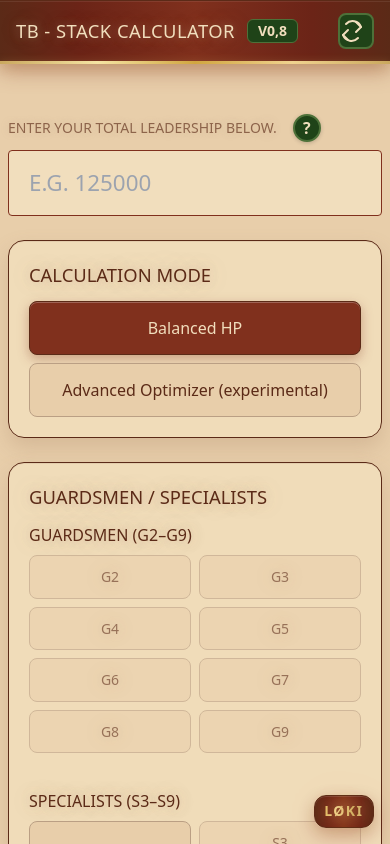
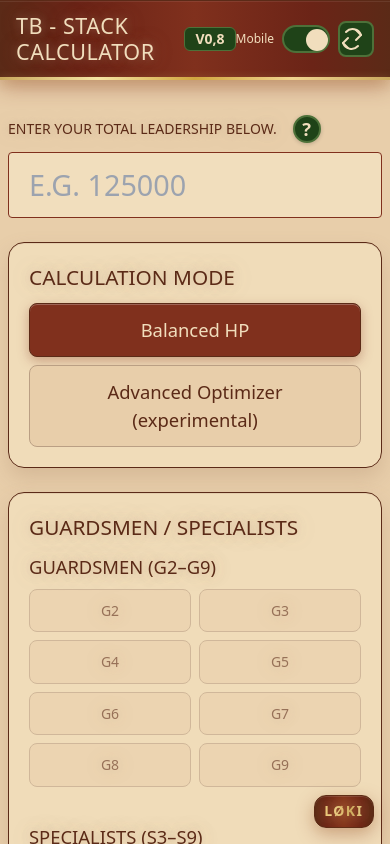
Before and after one commit to AzazelLoki/LokiTBStack, a React (Vite) app: page / in a window 390 px wide. Shown: the top 844 px of the page. Built offline with nearby package versions, Linux system fonts and the light colour scheme.

Commit message:
Refactor mobile mode and UI reset functionality

```diff
--- a/App_v08.jsx
+++ b/App_v08.jsx
@@ -1064,15 +1064,63 @@ export default function TBStackCalculator(){
 
 
 
+// -------------------- Mobile Mode --------------------
+const [mobileMode, setMobileMode] = useState(
+  typeof window !== "undefined" && window.innerWidth < 500
+);
+
 // -------------------- Tests rapides (ne modifient rien à l'UI) --------------------
-  useEffect(()=>{
-    const A=computeAnchors(100,.5); console.assert(Math.abs(A.BASE-197.6)<.3,'BASE math');
-    const p=parseNumber('12\u00A0500'); console.assert(p===12500,'NBSP parse');
-    const sgTest=computeSG(50000,{G5:true},{}) ; console.assert(sgTest && typeof sgTest.SR==='number','computeSG returns');
-  },[]);
-  const reset=()=>{ setLdrInput(""); setCalcMode("balanced"); setSelected(Object.fromEntries([...GUARDSMEN,...SPECIALISTS].map(k=>[k,false]))); setTypePicks({}); setMonsterFull(Object.fromEntries(MON_GROUPS.map(k=>[k,false]))); setEntryPicks({}); setShowTypePicks(false); setShowEntryPicks(false); setShowCalcs(false); setBubble(null); sfx.deselect(); setToast('Reset done'); setTimeout(()=>setToast(null),1600); try{ document.getElementById('ldr-input')?.focus(); }catch{} window.scrollTo({top:0,behavior:'smooth'}); };
+useEffect(() => {
+  const A = computeAnchors(100, .5);
+  console.assert(Math.abs(A.BASE - 197.6) < .3, 'BASE math');
+
+  const p = parseNumber('12\u00A0500');
+  console.assert(p === 12500, 'NBSP parse');
+
+  const sgTest = computeSG(50000, { G5: true }, {});
+  console.assert(
+    sgTest && typeof sgTest.SR === 'number',
+    'computeSG returns'
+  );
+}, []);
+
+const reset = () => {
+  setLdrInput("");
+  setCalcMode("balanced");
+  setSelected(
+    Object.fromEntries(
+      [...GUARDSMEN, ...SPECIALISTS].map(k => [k, false])
+    )
+  );
+  setTypePicks({});
+  setMonsterFull(
+    Object.fromEntries(MON_GROUPS.map(k => [k, false]))
+  );
+  setEntryPicks({});
+  setShowTypePicks(false);
+  setShowEntryPicks(false);
+  setShowCalcs(false);
+  setBubble(null);
+  sfx.deselect();
+  setToast('Reset done');
+  setTimeout(() => setToast(null), 1600);
+
+  try {
+    document.getElementById('ldr-input')?.focus();
+  } catch {}
+
+  window.scrollTo({
+    top: 0,
+    behavior: 'smooth'
+  });
+};
+
 return (
-    <div className="tb-root min-h-screen bg-[#e8ceaa] text-[#5b2a17] relative overflow-x-hidden">
+  <div
+    className={`tb-root min-h-screen bg-[#e8ceaa] text-[#5b2a17] relative overflow-x-hidden ${
+      mobileMode ? 'mobile-mode' : ''
+    }`}
+  >
     <style>{`
 /* =========================
    1) Animations
@@ -1277,7 +1325,7 @@ body,
   font-size: clamp(1.25rem, 1.5vw, 1.5rem) !important;
 }
 /* =========================
-   10) Mobile fixes
+   10) Mobile Mode
    ========================= */
 html,
 body,
@@ -1285,7 +1333,6 @@ body,
   width: 100%;
   min-height: 100%;
   overflow-x: hidden;
-  font-size: 16px;
 }
 
 .tb-root {
@@ -1294,42 +1341,41 @@ body,
   overflow-x: hidden;
 }
 
-@media (max-width: 640px) {
-  .tb-root {
-    font-size: 16px;
-  }
-
-  .tb-root h1 {
+.mobile-mode {
+  font-size: 1.25rem;
+}
+
+.mobile-mode h1 {
+  font-size: 1.35rem !important;
+  line-height: 1.2;
+}
+
+.mobile-mode h2 {
+  font-size: 1.3rem !important;
+}
+
+.mobile-mode h3 {
   font-size: 1.15rem !important;
-    line-height: 1.2;
-  }
-
-  .tb-root h2 {
+}
+
+.mobile-mode button {
   font-size: 1.15rem !important;
 }
 
-  .tb-root h3 {
-    font-size: 1rem !important;
-  }
-
-  .tb-root button {
-    font-size: 1rem !important;
-  }
-
-  .tb-root input {
-    font-size: 1.4rem !important;
-  }
-
-  .tb-media th,
-  .tb-media td {
-    font-size: 1rem !important;
-  }
-
-  .tb-media .unit img,
-  .tb-icon,
-  .tb-icon-sm {
-    width: 64px !important;
-    height: 64px !important;
+.mobile-mode input {
+  font-size: 1.8rem !important;
+}
+
+.mobile-mode .tb-media th,
+.mobile-mode .tb-media td {
+  font-size: 1.2rem !important;
+}
+
+.mobile-mode .tb-media .unit img,
+.mobile-mode .tb-icon,
+.mobile-mode .tb-icon-sm {
+  width: 96px !important;
+  height: 96px !important;
 }
 
 table {
@@ -1340,7 +1386,6 @@ body,
 td,
 th {
   word-break: break-word;
-  }
 }
 
 `}</style>
@@ -1366,6 +1411,21 @@ body,
                 <span className="inline-flex items-center px-2.5 py-1 rounded-md bg-[#1f4318] border border-[#4d7139] text-[#f1debd] text-sm font-semibold leading-none">V0,8</span>
               </div>
 <div className="flex items-center gap-2">
+  <span className="text-[#f1debd] text-xs md:text-sm">
+    Mobile
+  </span>
+
+  <button
+    type="button"
+    role="switch"
+    aria-checked={mobileMode}
+    className={`tb-toggle ${mobileMode ? "on" : ""}`}
+    title="Mobile display mode"
+    onClick={() => setMobileMode(v => !v)}
+  >
+    <span className="tb-toggle-knob" />
+  </button>
+
   <button
     type="button"
     className="tb-close"
@@ -1388,8 +1448,6 @@ body,
       <path d="M3 16a9 9 0 0 0 15 3" />
     </svg>
   </button>
-
-
 </div>
 
 
```
Lines whose indentation alone changed are shown as unchanged.
